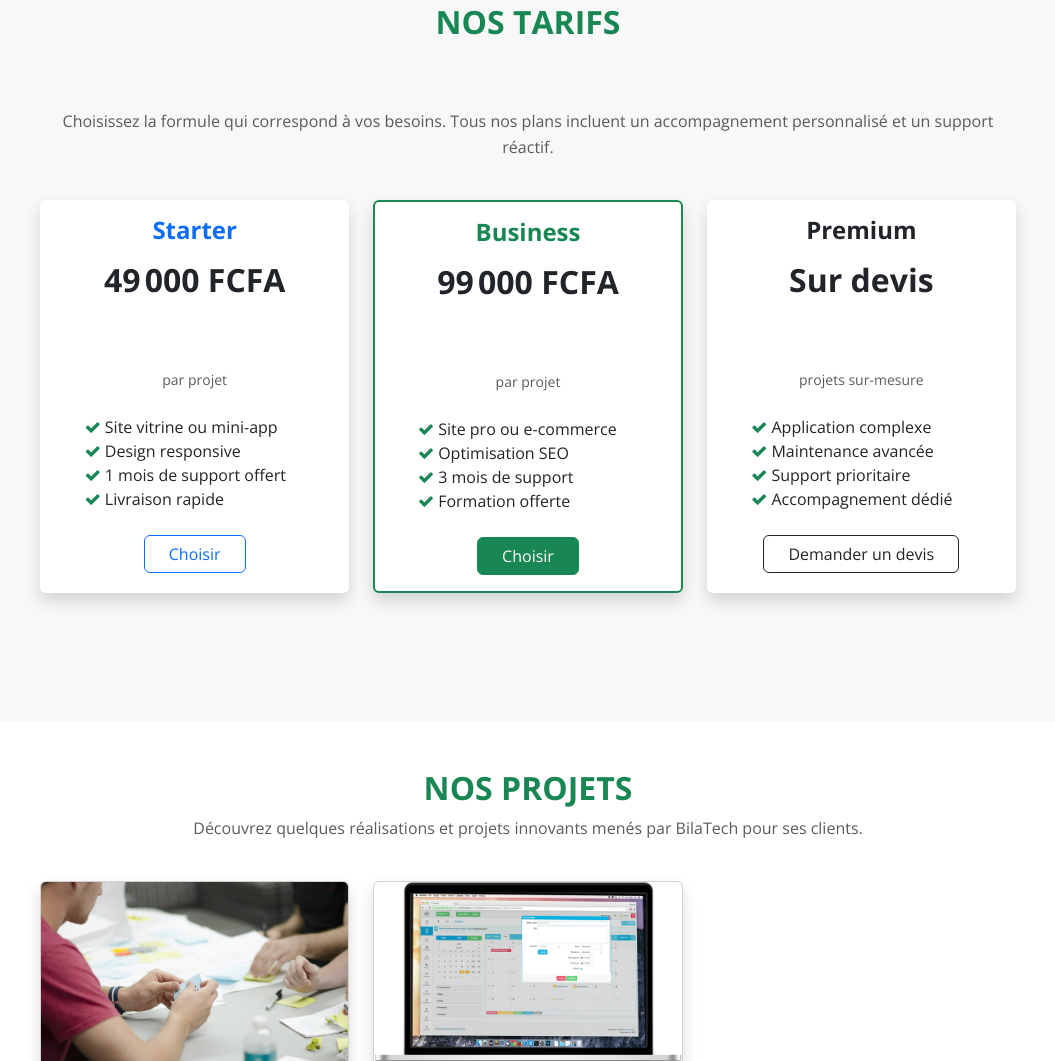
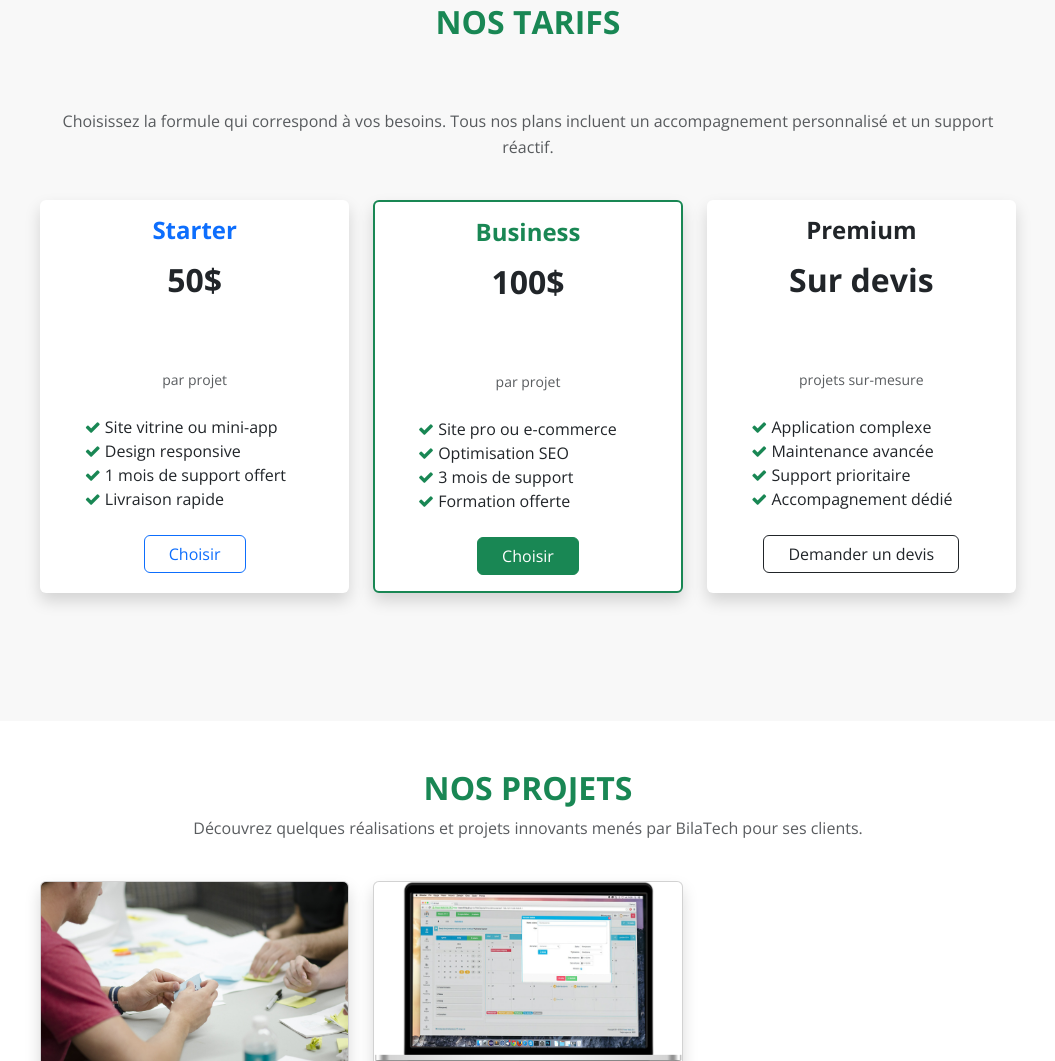
Before and after one commit to Danielbofotola/mon-site, a plain HTML site: page index.html in a window 1280 px wide. Shown: the part 3367-4428 px from the top of the page, without its empty margins (112-1167 px from the left). Drawn offline with nearby package versions, Linux system fonts and the light colour scheme.

Commit message:
Update index.html

```diff
--- a/index.html
+++ b/index.html
@@ -327,7 +327,7 @@
                     <div class="card border-0 shadow h-100">
                         <div class="card-body text-center">
                             <h4 class="card-title text-primary mb-3">Starter</h4>
-                            <h2 class="mb-2">49 000 FCFA</h2>
+                            <h2 class="mb-2">50$</h2>
                             <small class="text-lowercase text-muted">par projet</small>
                             <ul class="list-unstyled my-4 text-start mx-auto" style="max-width: 220px;">
                                 <li><i class="fa fa-check text-success"></i> Site vitrine ou mini-app</li>
@@ -343,7 +343,7 @@
                     <div class="card border-2 border-success shadow h-100">
                         <div class="card-body text-center">
                             <h4 class="card-title text-success mb-3">Business</h4>
-                            <h2 class="mb-2">99 000 FCFA</h2>
+                            <h2 class="mb-2">100$</h2>
                             <small class="text-lowercase text-muted">par projet</small>
                             <ul class="list-unstyled my-4 text-start mx-auto" style="max-width: 220px;">
                                 <li><i class="fa fa-check text-success"></i> Site pro ou e-commerce</li>
```
